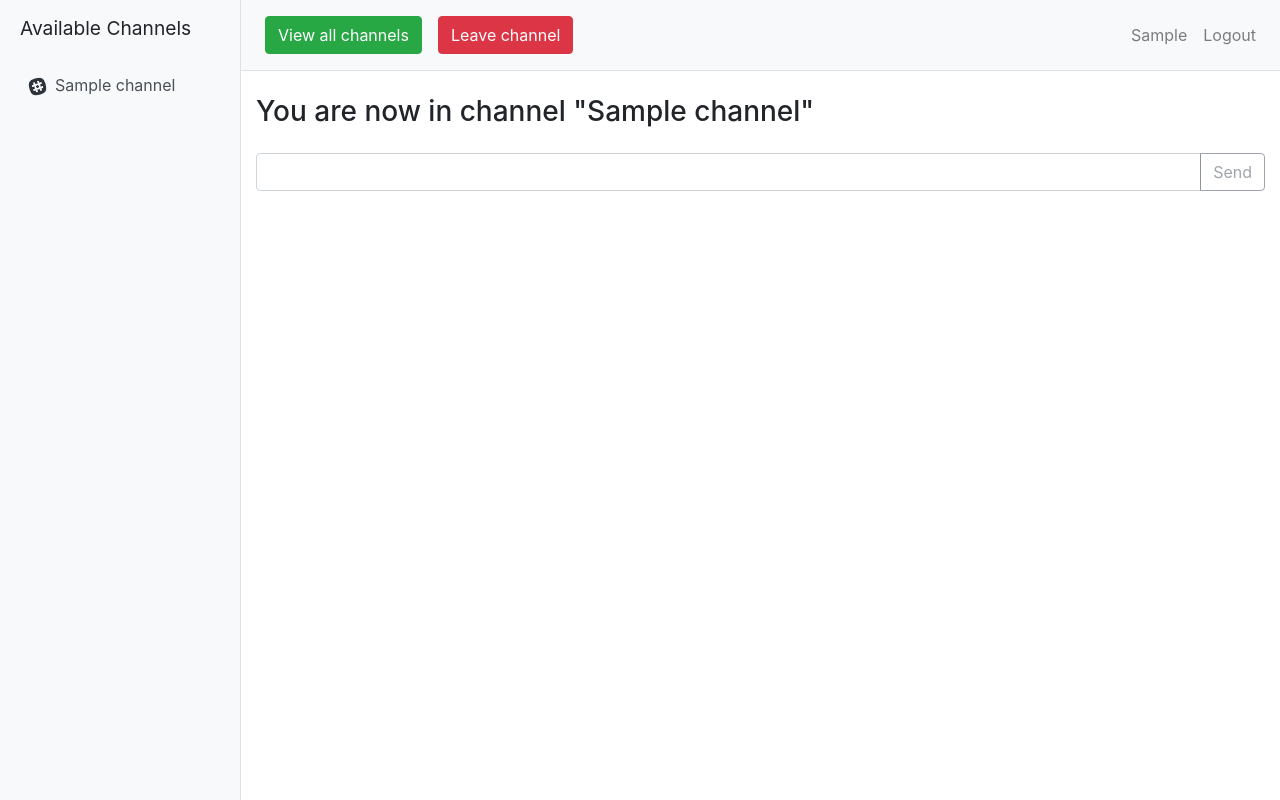
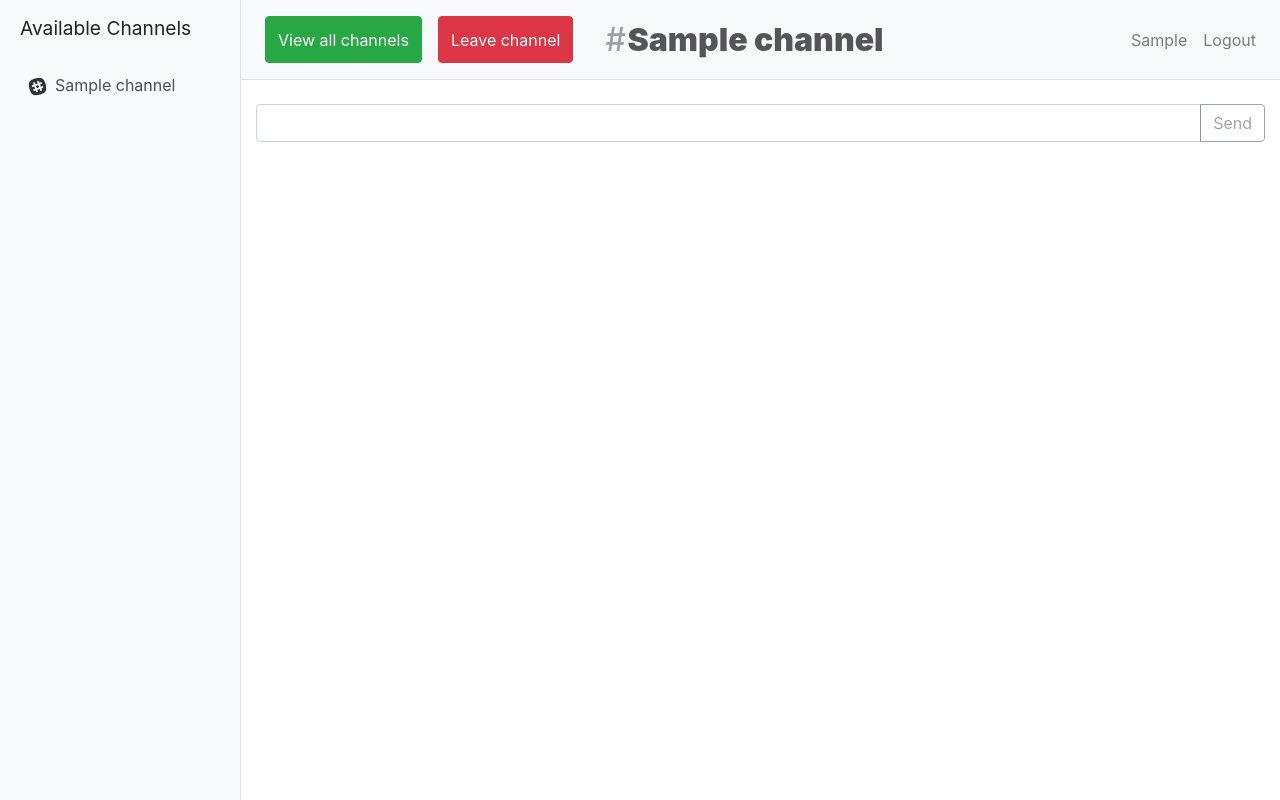
Before and after one commit to lincredibleJC/-CS50W-2020-Project-2, a Flask app: template templates/channel.html in a window 1280 px wide. Run offline with Flask 2, Linux system fonts and the light colour scheme; the visitor is signed in with stand-in values (Sample User, id 1); the template is opened without the code that fills it: most values are stand-ins (such as "Sample title", 1, 10 or a date in 2020); some libraries are stand-ins or nearby versions.

Commit message:
move channel name to navbar

```diff
--- a/static/styles.css
+++ b/static/styles.css
@@ -46,6 +46,23 @@ body {
   #wrapper.toggled #sidebar-wrapper {
     margin-left: -15rem;
   }
+}
+
+.channel-name {
+  display: inline-block;
+  padding: 0 0.5rem 0 1.5rem;
+  color: #555459;
+  font-size: 2rem;
+  font-weight: 900;
+  line-height: 53px;
+  cursor: pointer;
+}
+
+.channel-prefix {
+  color: #9e9ea6;
+  padding-right: 0.1rem;
+  font-weight: 500;
+  font-size: 2rem;
 }
 
 /* Message Styles */
--- a/templates/channel.html
+++ b/templates/channel.html
@@ -13,6 +13,9 @@
 	<button class="btn btn-success m-2" id="menu-toggle">View all channels</button>
 	{% if session.get("channel_name") %}
 	  <button class="btn btn-danger m-2" id="leave-button" onclick="window.location.href='/';" >Leave channel</button>
+    <span class="navbar-brand mb-0 h1">
+        <span class="channel-name"><span class="channel-prefix">#</span>{{ channel_data.name.capitalize() }}</span>
+    </span>
 	{% else %}
 	  <form class="form-inline" action="/create_channel" method="POST">
 	    <input class="form-control mr-sm-2" type="text" name="channel_name" placeholder="Enter new channel name">
@@ -23,7 +26,6 @@
 
 {% block content %}
 	<div>
-		<h3>You are now in channel "{{ channel_data.name.capitalize() }}"</h3>
     <ul id="message_list" class="message_list mb-4">
       {% for message in channel_data.messages %}
       <div class="message">
--- a/templates/layout.html
+++ b/templates/layout.html
@@ -34,12 +34,10 @@
       <!-- Page Content -->
       <div id="page-content-wrapper">
         <nav class="navbar navbar-expand-lg navbar-light bg-light border-bottom sticky-top">
+          <ul class="nav navbar-nav mr-auto mt-2 mt-lg-0">
           {% block navbar %}{% endblock %}
-          <button class="navbar-toggler" type="button" data-toggle="collapse" data-target="#navbarSupportedContent" aria-controls="navbarSupportedContent" aria-expanded="false" aria-label="Toggle navigation">
-            <span class="navbar-toggler-icon"></span>
-          </button>
-          <div class="collapse navbar-collapse" id="navbarSupportedContent">
-            <ul class="navbar-nav ml-auto mt-2 mt-lg-0">
+          </ul>
+          <ul class="nav navbar-nav ml-auto mt-2 mt-lg-0">
             {% if session.get('username') %}
               <li class="nav-item">
                 <a class="nav-link bold">{{ session.get('username').capitalize() }}</a>
@@ -53,7 +51,6 @@
               </li>
             {% endif %}
           </ul>
-          </div>
         </nav>
 
         <!-- Main content -->
```
Lines whose indentation alone changed are shown as unchanged.
